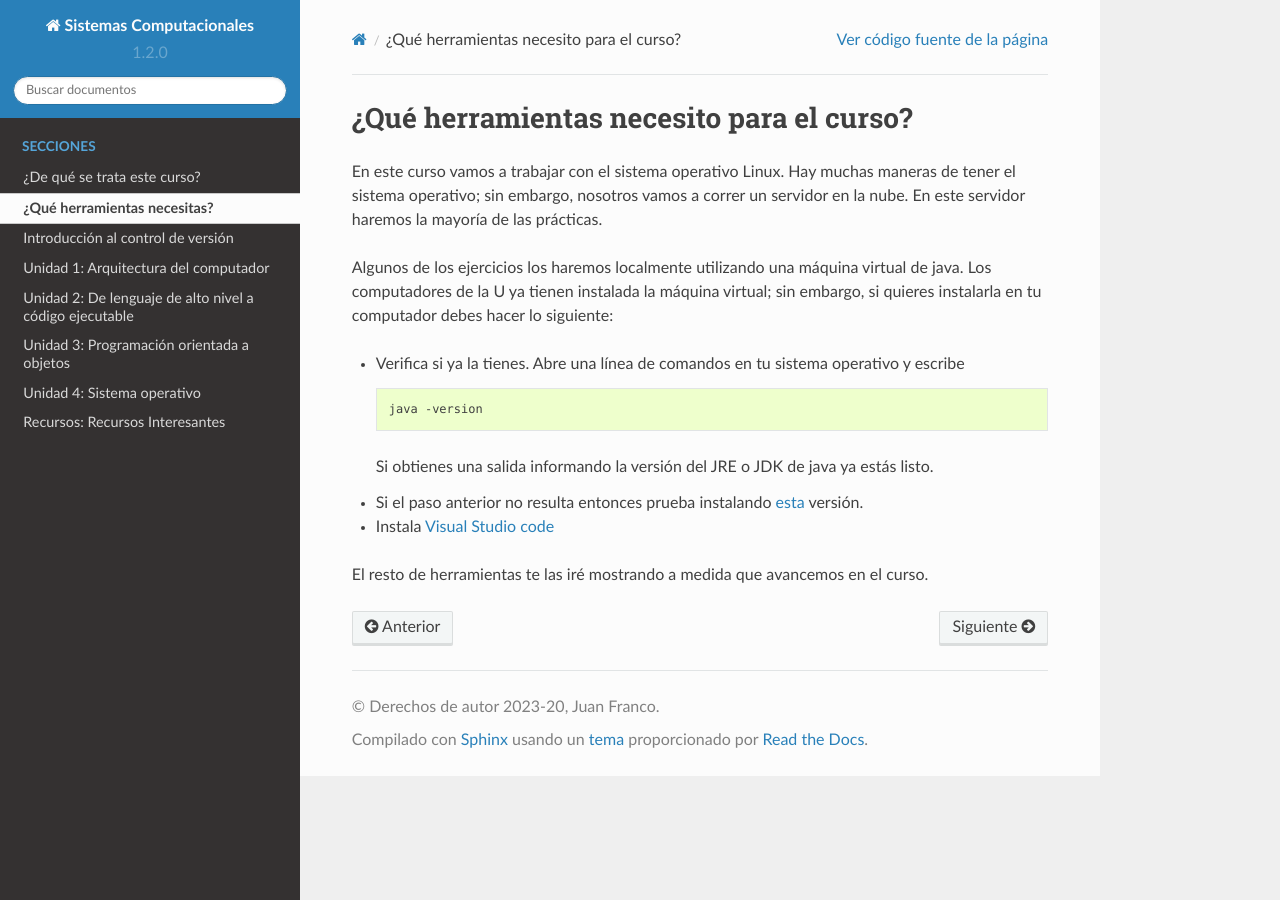
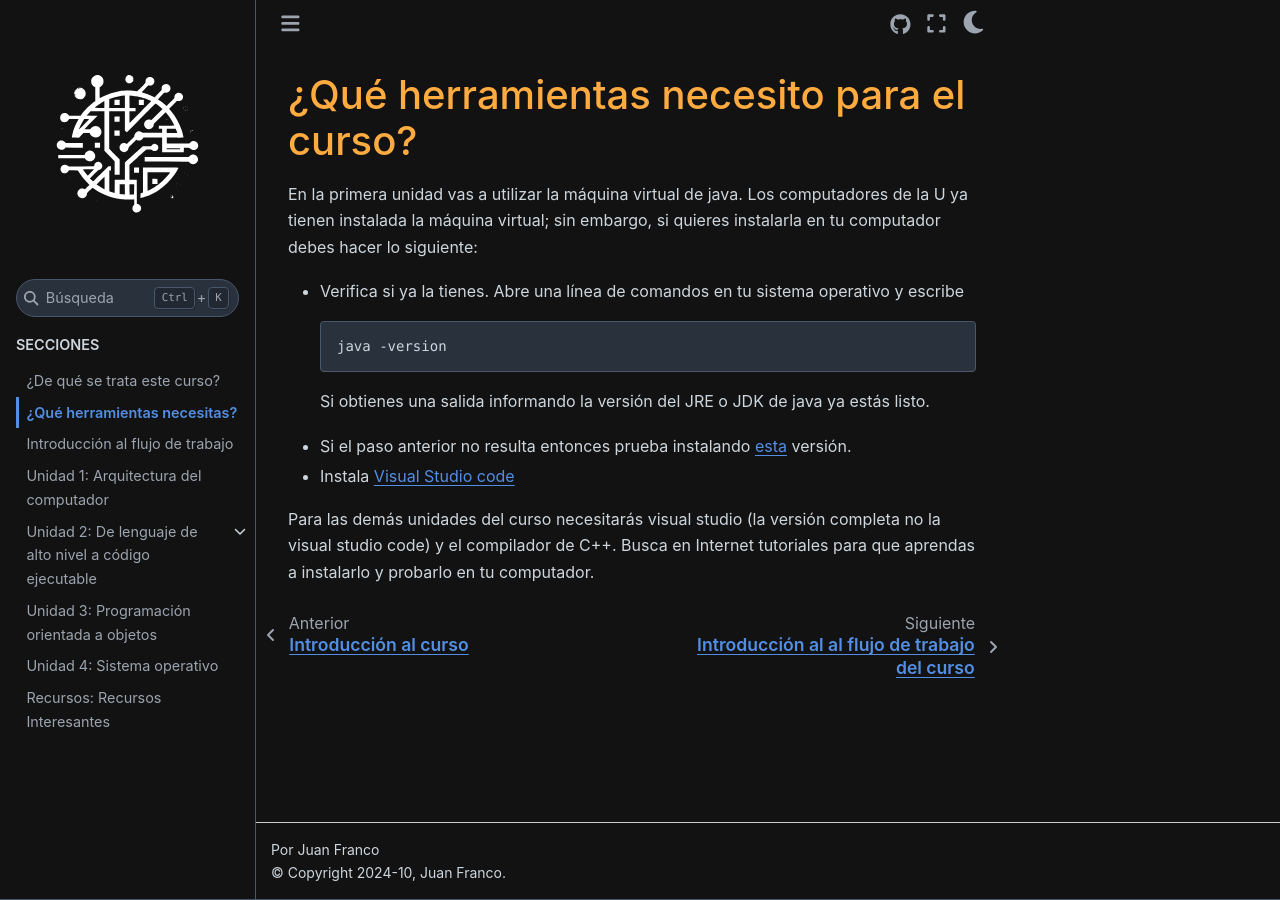
Before and after one commit to juanferfranco/SistemasComputacionales, a Sphinx documentation site: the page built from docs/_intro/tools.rst, in a window 1280 px wide. Built offline with Sphinx 7.4.7 and the Sphinx Book theme 1.1.4, drawn with Linux system fonts in a browser that asks for light colours.

Commit message:
Setting up the course. Intro added

```diff
--- a/docs/_intro/tools.rst
+++ b/docs/_intro/tools.rst
@@ -1,12 +1,8 @@
 ¿Qué herramientas necesito para el curso?
 ==========================================
 
-En este curso vamos a trabajar con el sistema operativo Linux. Hay muchas maneras de
-tener el sistema operativo; sin embargo, nosotros vamos a correr un servidor
-en la nube. En este servidor haremos la mayoría de las prácticas.
-
-Algunos de los ejercicios los haremos localmente utilizando una máquina virtual
-de java. Los computadores de la U ya tienen instalada la máquina virtual; sin embargo,
+En la primera unidad vas a utilizar la máquina virtual de java. Los computadores
+de la U ya tienen instalada la máquina virtual; sin embargo,
 si quieres instalarla en tu computador debes hacer lo siguiente:
 
 * Verifica si ya la tienes. Abre una línea de comandos en tu sistema operativo y escribe
@@ -22,4 +18,6 @@ si quieres instalarla en tu computador debes hacer lo siguiente:
 
 * Instala `Visual Studio code <https://code.visualstudio.com/>`__
 
-El resto de herramientas te las iré mostrando a medida que avancemos en el curso.
+Para las demás unidades del curso necesitarás visual studio (la versión completa no la visual
+studio code) y el compilador de C++. Busca en Internet tutoriales para que aprendas a
+instalarlo y probarlo en tu computador.
--- /dev/null
+++ b/docs/_static/custom.css
@@ -0,0 +1,12 @@
+[data-theme='dark'] h1 {
+    color: #ffab40 !important;
+}
+
+[data-theme='dark'] .table {
+    background-color: #14181e !important; /* Color de fondo oscuro */
+}
+
+[data-theme='dark'] .table th.head, [data-theme='dark'] .table td {
+    color: #fff !important; /* Color de texto blanco */
+    background-color: #14181e !important; /* Color de fondo oscuro */
+}
--- a/docs/conf.py
+++ b/docs/conf.py
@@ -20,13 +20,13 @@
 # -- Project information -----------------------------------------------------
 
 project = 'Sistemas Computacionales'
-copyright = '2023-20, Juan Franco'
+copyright = '2024-10, Juan Franco'
 author = 'Juan Franco'
 
 # The short X.Y version
-version = '1.2.0'
+version = '2024.10.0'
 # The full version, including alpha/beta/rc tags
-release = 'rc'
+release = '2024-10'
 
 
 # -- General configuration ---------------------------------------------------
@@ -39,7 +39,9 @@ release = 'rc'
 # extensions coming with Sphinx (named 'sphinx.ext.*') or your custom
 # ones.
 extensions = [
+    'sphinx_copybutton'
 ]
+
 
 # Add any paths that contain templates here, relative to this directory.
 templates_path = ['_templates']
@@ -74,7 +76,13 @@ pygments_style = 'sphinx'
 # The theme to use for HTML and HTML Help pages.  See the documentation for
 # a list of builtin themes.
 #
-html_theme = 'sphinx_rtd_theme'
+html_title = "SistemasComputacionales"
+html_favicon = "_static/logoFavicon.png"
+html_theme = 'sphinx_book_theme'
+
+html_context = {
+   "default_mode": "dark"
+}
 
 # Theme options are theme-specific and customize the look and feel of a theme
 # further.  For a list of options available for each theme, see the
@@ -82,10 +90,29 @@ html_theme = 'sphinx_rtd_theme'
 #
 # html_theme_options = {}
 
+html_theme_options = {
+    "navigation_with_keys" : False,
+    "use_source_button": True,
+    "use_edit_page_button": True,
+    "use_sidenotes": True,
+    "toc_title": "Contenido de esta página",
+    "repository_url": "https://github.com/juanferfranco/SistemasComputacionales/",
+    "path_to_docs": "docs",
+    "repository_branch": "main",
+    "repository_provider": "github",
+    "use_download_button": False,
+    "logo": {
+      "image_light": "_static/logo_light.svg",
+      "image_dark": "_static/logo_dark.svg",
+    }
+}
+
 # Add any paths that contain custom static files (such as style sheets) here,
 # relative to this directory. They are copied after the builtin static files,
 # so a file named "default.css" will overwrite the builtin "default.css".
 html_static_path = ['_static']
+html_css_files = ['custom.css']
+html_js_files = ['set_dark_theme.js']
 
 # Custom sidebar templates, must be a dictionary that maps document names
 # to template names.
@@ -101,7 +128,7 @@ html_static_path = ['_static']
 # -- Options for HTMLHelp output ---------------------------------------------
 
 # Output file base name for HTML help builder.
-htmlhelp_basename = 'sistemasComputacionalesDocsdoc'
+htmlhelp_basename = 'sistemasComputacionales'
 
 
 # -- Options for LaTeX output ------------------------------------------------
@@ -128,7 +155,7 @@ latex_elements = {
 # (source start file, target name, title,
 #  author, documentclass [howto, manual, or own class]).
 latex_documents = [
-    (master_doc, 'sistemasComputacionalesDocs.tex', 'sistemasComputacionalesDocs Documentation',
+    (master_doc, 'sistemasComputacionalesDocs.tex', 'sistemasComputacionales Documentation',
      'Juan Franco', 'manual'),
 ]
 
@@ -150,6 +177,6 @@ man_pages = [
 #  dir menu entry, description, category)
 texinfo_documents = [
     (master_doc, 'sistemasComputacionalesDocs', 'sistemasComputacionalesDocs Documentation',
-     author, 'sistemasComputacionalesDocs', 'One line description of project.',
-     'Miscellaneous'),
+     author, 'sistemasComputacionalesDocs', 'Documentación del curso Sistemas Computacionales',
+     'Varios'),
 ]
```
Also changed, not shown: docs/_intro/intro.rst (+191 -129 lines), docs/_intro/introworkFlow.rst (renamed from docs/_intro/introGit.rst, +28 -4 lines), docs/index.rst (+5 -2 lines), docs/_static/logo.png (added), docs/_static/logo.svg (added), docs/_static/logoFavicon.png (added), docs/_static/logo_dark.svg (added), docs/_static/logo_light.svg (added), docs/_static/set_dark_theme.js (added).
